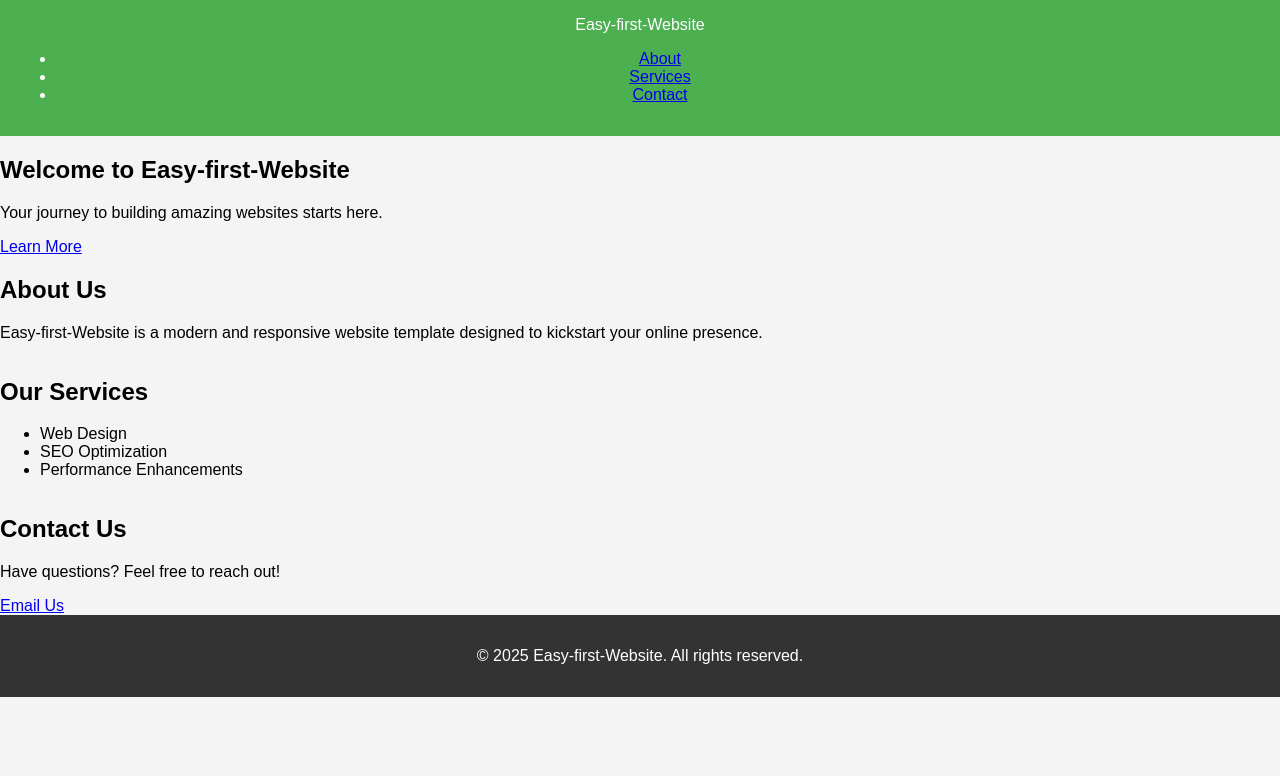
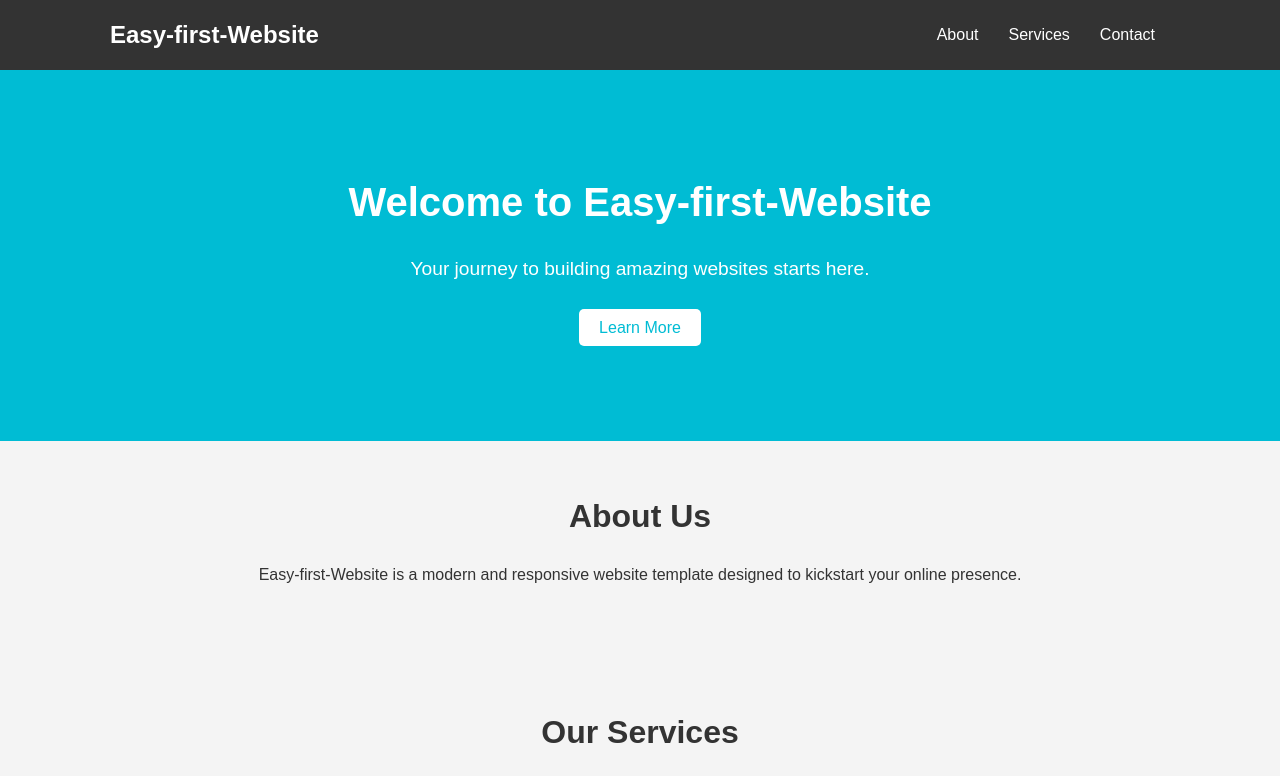
Before and after one commit to nstaats10/Easy-first-Website, a plain HTML site: page index.html in a window 1280 px wide. Shown: the top 776 px of the page. Drawn offline with Linux system fonts and the light colour scheme.

Commit message:
Update style.css

```diff
--- a/style.css
+++ b/style.css
@@ -1,55 +1,109 @@
-/* Styling for the simple and cool website */
+/* General Reset */
+* {
+    margin: 0;
+    padding: 0;
+    box-sizing: border-box;
+}
+
+/* Body Styling */
 body {
     font-family: Arial, sans-serif;
-    margin: 0;
-    padding: 0;
-    display: flex;
-    flex-direction: column;
-    min-height: 100vh;
+    line-height: 1.6;
+    color: #333;
     background-color: #f4f4f4;
 }
 
+/* Header Styling */
 header {
-    background-color: #4CAF50;
-    color: white;
-    text-align: center;
-    padding: 1rem;
+    background: #333;
+    color: #fff;
+    padding: 1rem 0;
 }
 
-main {
-    flex: 1;
-    padding: 2rem;
+header nav {
+    display: flex;
+    justify-content: space-between;
+    align-items: center;
+    max-width: 1100px;
+    margin: auto;
+    padding: 0 20px;
+}
+
+header .logo {
+    font-size: 1.5rem;
+    font-weight: bold;
+}
+
+header .nav-links {
+    list-style: none;
+    display: flex;
+}
+
+header .nav-links li {
+    margin: 0 15px;
+}
+
+header .nav-links a {
+    color: #fff;
+    text-decoration: none;
+    transition: color 0.3s;
+}
+
+header .nav-links a:hover {
+    color: #00bcd4;
+}
+
+/* Hero Section */
+#hero {
+    text-align: center;
+    background: #00bcd4;
+    color: #fff;
+    padding: 100px 20px;
+}
+
+#hero h1 {
+    font-size: 2.5rem;
+    margin-bottom: 20px;
+}
+
+#hero p {
+    font-size: 1.2rem;
+    margin-bottom: 30px;
+}
+
+#hero .btn {
+    text-decoration: none;
+    color: #00bcd4;
+    background: #fff;
+    padding: 10px 20px;
+    border-radius: 5px;
+    transition: background 0.3s;
+}
+
+#hero .btn:hover {
+    background: #f4f4f4;
+}
+
+/* Section Styling */
+section {
+    padding: 50px 20px;
     text-align: center;
 }
 
-button {
-    background-color: #4CAF50;
-    color: white;
-    border: none;
-    padding: 0.5rem 1rem;
-    font-size: 1rem;
-    cursor: pointer;
-    border-radius: 5px;
-    position: relative;
-    z-index: 1;
+section h2 {
+    font-size: 2rem;
+    margin-bottom: 20px;
 }
 
-.hover-message {
-    color: #4CAF50;
-    font-weight: bold;
-    visibility: hidden;
-    margin-top: 1rem;
-    font-size: 1.25rem;
-    transition: visibility 0.3s;
+section p, section ul {
+    font-size: 1rem;
+    margin-bottom: 20px;
 }
 
-button:hover + .hover-message {
-    visibility: visible;
+/* Footer Styling */
+footer {
+    text-align: center;
+    padding: 20px;
+    background: #333;
+    color: #fff;
 }
-
-footer {
-    background-color: #333;
-    color: white;
-    text-align: center;
-    padding: 1rem;
-}
```
